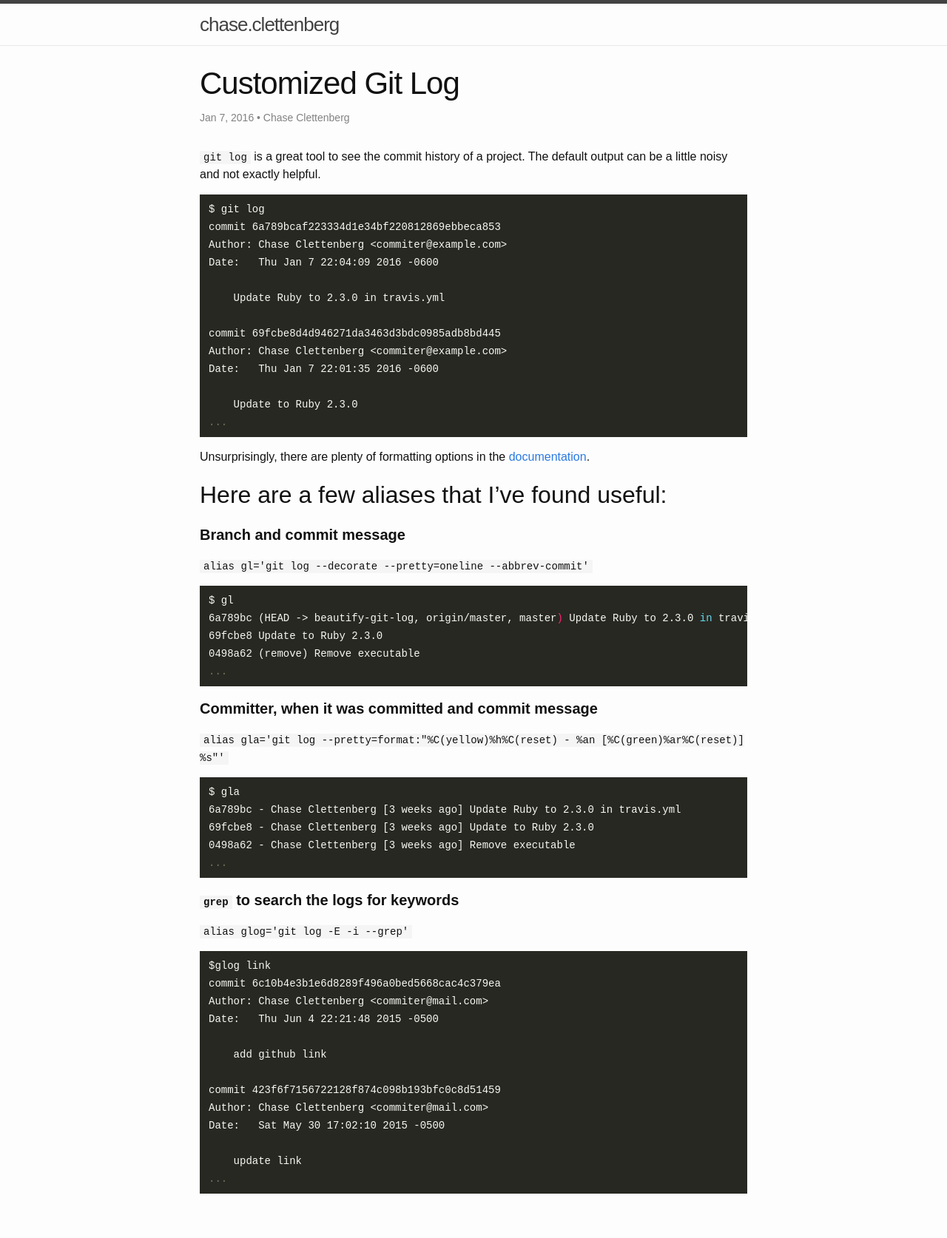
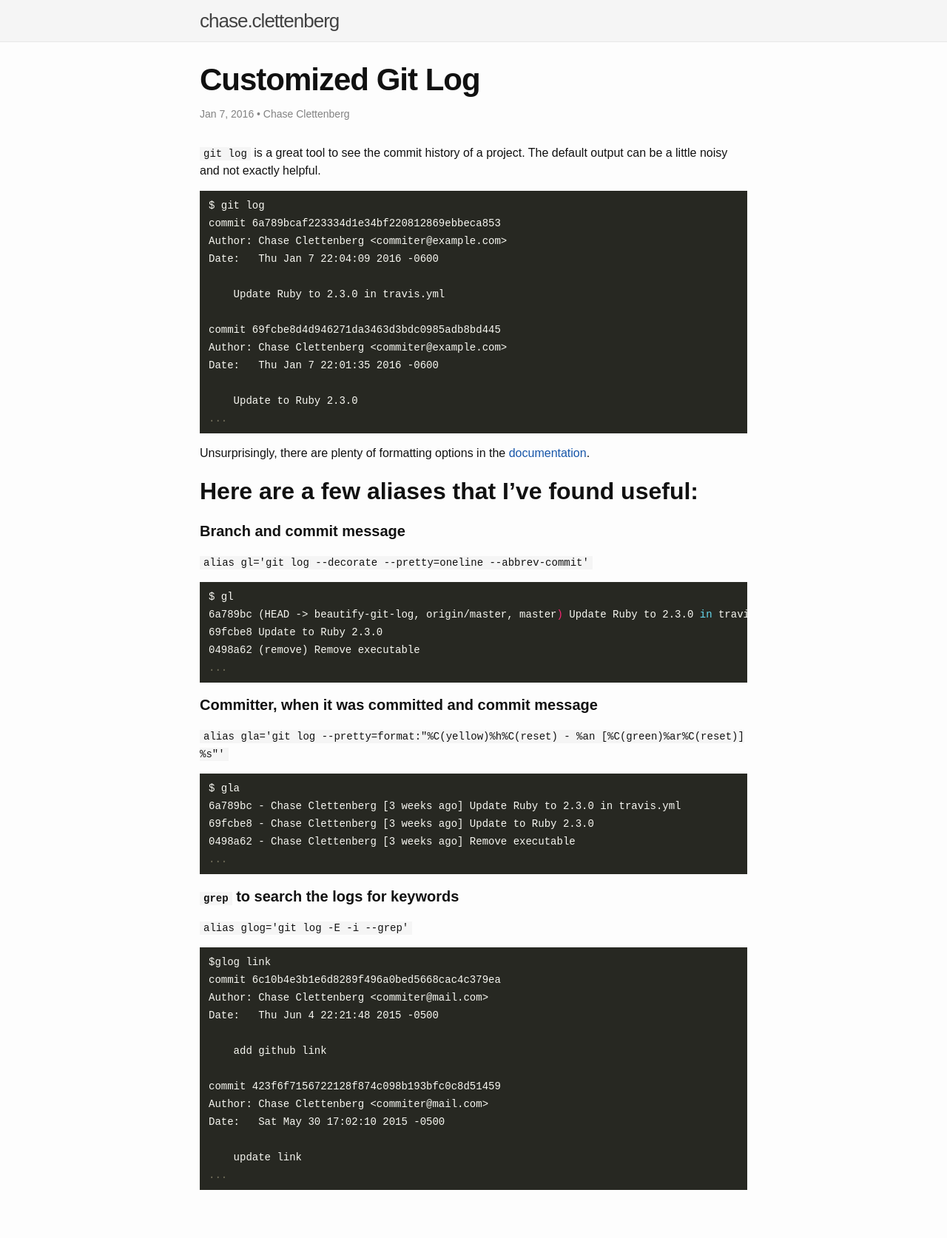
Before and after one commit to clettenberg/blog, a Jekyll site: the page built from _posts/2016-01-07-decoratedgitlog.markdown, in a window 1280 px wide. Shown: the whole page at 74% size. Built offline with Jekyll 4.4.1, drawn with Linux system fonts in a browser that asks for light colours; nearby versions of some CDN libraries; some web fonts are replaced; a style sheet for code colours, icons or effects is not loaded.

Commit message:
Update styles

```diff
--- a/_sass/_base.scss
+++ b/_sass/_base.scss
@@ -17,7 +17,6 @@ body {
     font-family: $base-font-family;
     font-size: $base-font-size;
     line-height: $base-line-height;
-    font-weight: 300;
     color: $text-color;
     background-color: $background-color;
     -webkit-text-size-adjust: 100%;
@@ -82,7 +81,7 @@ li {
  * Headings
  */
 h1, h2, h3, h4, h5, h6 {
-    font-weight: 300;
+
 }
 
 
@@ -183,15 +182,19 @@ pre {
  * Icons
  */
 .icon {
+    margin-bottom: -35px;
 
     > svg {
-        display: inline-block;
-        width: 16px;
-        height: 16px;
-        vertical-align: middle;
+        line-height: 45px;
 
         path {
             fill: $grey-color;
         }
     }
 }
+
+@each $icon in ei-sc-github, ei-sc-twitter, ei-question, ei-envelope {
+  .icon--#{$icon} {
+    fill: $icon-fill-color;
+  }
+}
--- a/_sass/_layout.scss
+++ b/_sass/_layout.scss
@@ -2,9 +2,9 @@
  * Site header
  */
 .site-header {
-    border-top: 5px solid $grey-color-dark;
     border-bottom: 1px solid $grey-color-light;
     min-height: 56px;
+    background-color: $header-background-color;
 
     // Positioning context for the mobile navigation icon
     position: relative;
@@ -25,7 +25,6 @@
 
 .site-nav {
     float: right;
-    line-height: 56px;
 
     .menu-icon {
         display: none;
@@ -81,7 +80,6 @@
 
         .page-link {
             display: block;
-            padding: 5px 10px;
         }
     }
 }
@@ -184,7 +182,6 @@
 }
 
 .post-link {
-    display: block;
     font-size: 24px;
 }
 
--- a/css/main.scss
+++ b/css/main.scss
@@ -15,7 +15,8 @@ $spacing-unit:     30px;
 
 $text-color:       #111;
 $background-color: #fdfdfd;
-$brand-color:      #2a7ae2;
+$brand-color:      #1756a9;
+$header-background-color: #f5f5f5;
 
 $grey-color:       #828282;
 $grey-color-light: lighten($grey-color, 40%);
@@ -26,6 +27,8 @@ $content-width:    800px;
 
 $on-palm:          600px;
 $on-laptop:        800px;
+
+$icon-fill-color: $brand-color;
 
 
 
--- a/index.html
+++ b/index.html
@@ -7,9 +7,8 @@ layout: default
   <ul class="post-list">
     {% for post in site.posts %}
       <li>
-        <span class="post-meta">{{ post.date | date: "%b %-d, %Y" }}</span>
-
         <h2>
+          <span class="post-meta">{{ post.date | date: "%d.%m.%y" }}</span>
           <a class="post-link" href="{{ post.url | prepend: site.baseurl }}">{{ post.title }}</a>
         </h2>
       </li>
```
